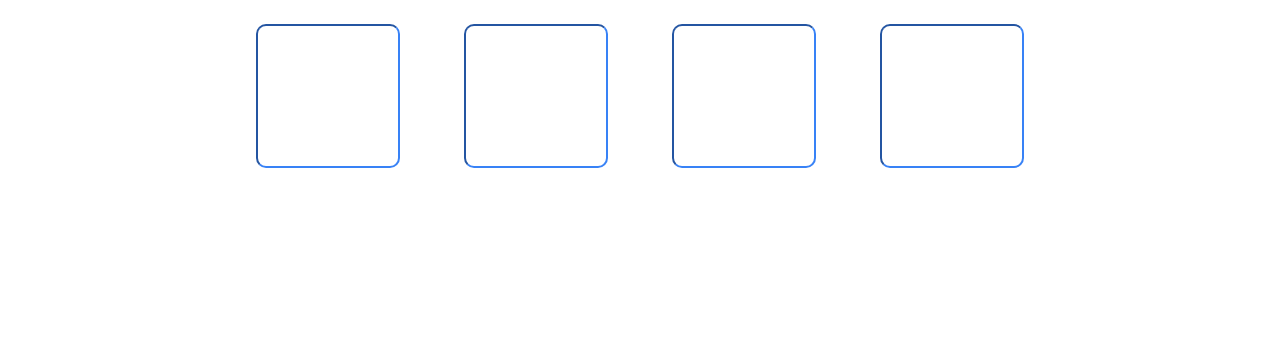
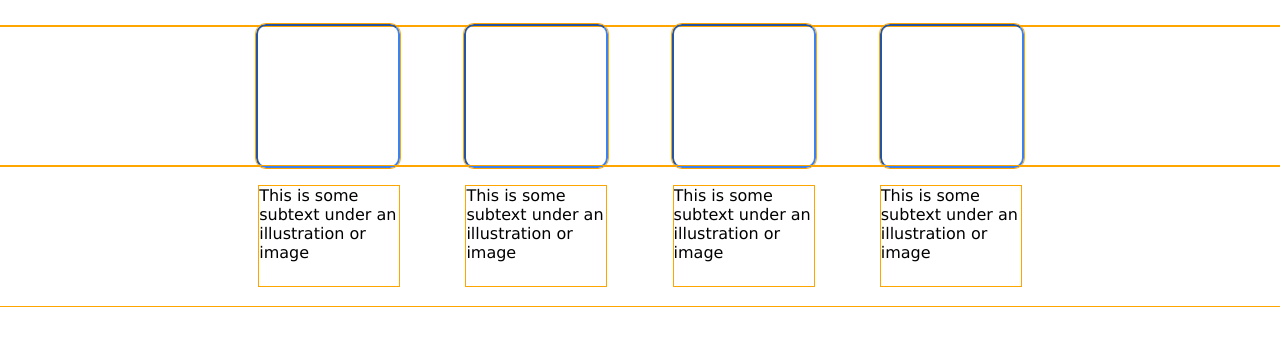
Before and after one commit to Emmanuel-va1d/landing-page, a plain HTML site: page index.html in a window 1280 px wide. Shown: the part 444-800 px from the top of the page. Drawn offline with Linux system fonts and the light colour scheme.

Commit message:
Added generic subtext under the templates for the images in the second section. Need to style

```diff
--- a/index.html
+++ b/index.html
@@ -41,10 +41,18 @@
                 <div class="img"></div>
             </div>
             <div class="bottom">
-                <div class="info"></div>
-                <div class="info"></div>
-                <div class="info"></div>
-                <div class="info"></div>
+                <div class="info">
+                    <p>This is some subtext under an illustration or image</p>
+                </div>
+                <div class="info">
+                    <p>This is some subtext under an illustration or image</p>
+                </div>
+                <div class="info">
+                    <p>This is some subtext under an illustration or image</p>
+                </div>
+                <div class="info">
+                    <p>This is some subtext under an illustration or image</p>
+                </div>
             </div>
         </div>
     </div>
--- a/styles.css
+++ b/styles.css
@@ -5,7 +5,7 @@
 }
 
 div {
-    outline: 0px;
+    outline: 1px;
     outline-color: orange;
     outline-style: solid;
     position: relative;
```
